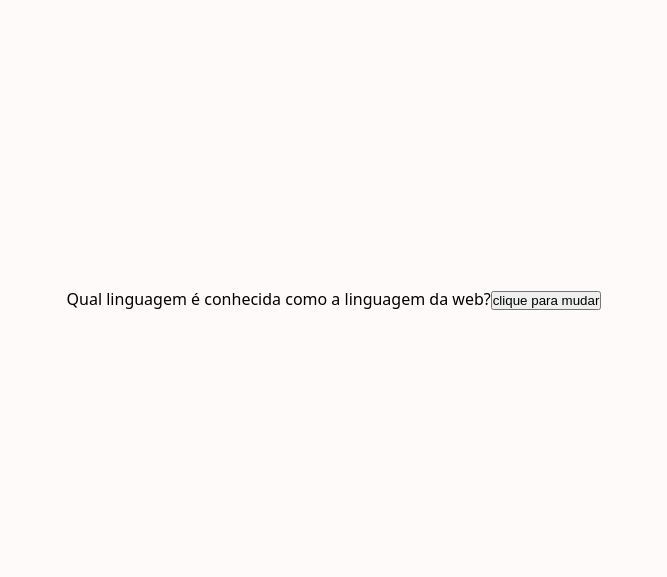
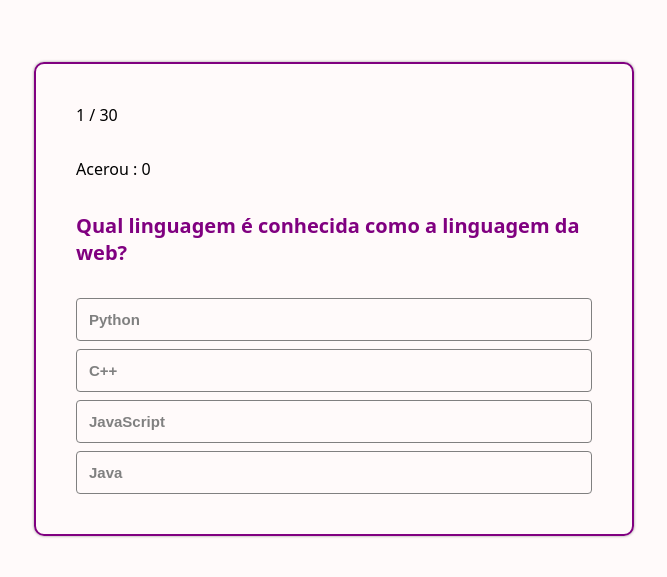
Before and after one commit to diegolts7/Project-Quiz, a React (Vite) app: page /quests in a window 1280 px wide. Shown: the part 101-678 px from the top of the page, without its empty margins (306-973 px from the left). Built offline with nearby package versions, Linux system fonts and the light colour scheme.

Commit message:
Implementando toda a logica da renderização das questoes, alem das funcionalidades de mudar de questao, de verificar os acertos e em qual pergunta esta, e por fim a estilização dinamica de acordo com a resposta.

```diff
--- /dev/null
+++ b/src/components/layout/modalQuestion/ModalQuestion.jsx
@@ -0,0 +1,91 @@
+import fetchJSON from "../../../functions/fetchJSON/FetchJSON";
+import { useEffect, useState } from "react";
+import {
+  DivToglleQuestionOrQuit,
+  BtnOpcoes,
+  DivOpcoes,
+  Pergunta,
+  DivQuestion,
+} from "./Styles";
+
+const ModalQuestion = () => {
+  const [questions, setQuestions] = useState([]);
+  const [currentQuestion, setCurrentQuestion] = useState(0);
+  const [opcaoClicada, setOpcaoClicada] = useState(false);
+  const [acertos, setAcertos] = useState(0);
+  const [isExitQuestions, setIsExitQuestions] = useState(false);
+
+  async function pegarDados() {
+    let dados = await fetchJSON();
+    setQuestions(dados);
+  }
+
+  const handleOptionClick = (index) => {
+    if (!opcaoClicada) {
+      setOpcaoClicada(true);
+      if (
+        questions[currentQuestion].options[index] ===
+        questions[currentQuestion].answer
+      ) {
+        setAcertos((acertosBefore) => acertosBefore + 1);
+      }
+    }
+  };
+
+  useEffect(() => {
+    pegarDados();
+  }, []);
+
+  return (
+    <DivQuestion>
+      {isExitQuestions ? (
+        <p>
+          {acertos}/{currentQuestion + 1}
+        </p>
+      ) : (
+        <>
+          {questions.length > 0 && (
+            <>
+              <p>{`${currentQuestion + 1} / ${questions.length}`}</p>
+              <p>{`Acerou : ${acertos}`}</p>
+              <Pergunta>{questions[currentQuestion].question}</Pergunta>
+              <DivOpcoes>
+                {questions[currentQuestion].options.map((option, index) => (
+                  <BtnOpcoes
+                    key={index}
+                    onClick={() => handleOptionClick(index)}
+                    opcaoClicada={opcaoClicada}
+                    opcaoCerta={
+                      option === questions[currentQuestion].answer &&
+                      opcaoClicada
+                    }
+                  >
+                    {option}
+                  </BtnOpcoes>
+                ))}
+              </DivOpcoes>
+            </>
+          )}
+
+          {opcaoClicada && (
+            <DivToglleQuestionOrQuit>
+              <button
+                onClick={() => {
+                  setCurrentQuestion((beforeQuestion) => beforeQuestion + 1);
+                  setOpcaoClicada(false);
+                }}
+              >
+                Próxima pergunta
+              </button>
+              <button onClick={() => setIsExitQuestions(true)}>
+                Sair do quiz
+              </button>
+            </DivToglleQuestionOrQuit>
+          )}
+        </>
+      )}
+    </DivQuestion>
+  );
+};
+
+export default ModalQuestion;
--- /dev/null
+++ b/src/components/layout/modalQuestion/Styles.jsx
@@ -0,0 +1,67 @@
+import styled from "styled-components";
+
+const DivQuestion = styled.div`
+  display: flex;
+  flex-direction: column;
+  gap: 2rem;
+  width: 75vh;
+  border: 2px solid purple;
+  padding: 40px;
+  border-radius: 10px;
+  box-shadow: 0px 0px 3px rgba(0, 0, 0, 0.4);
+`;
+
+const Pergunta = styled.p`
+  font-size: 20px;
+  font-weight: 600;
+  color: purple;
+`;
+
+const DivOpcoes = styled.div`
+  display: flex;
+  flex-direction: column;
+  gap: 0.5rem;
+`;
+
+const BtnOpcoes = styled.button`
+  padding: 12px;
+  cursor: ${(props) => (props.opcaoClicada ? "not-allowed" : "pointer")};
+  border: 1px solid gray;
+  border-radius: 4px;
+  font-weight: 550;
+  font-size: 15px;
+  color: ${(props) =>
+    props.opcaoClicada ? (props.opcaoCerta ? "white" : "red") : "gray"};
+  background-color: ${(props) =>
+    props.opcaoClicada ? (props.opcaoCerta ? "green" : "inherit") : "inherit"};
+
+  text-align: left;
+  &:hover {
+    border: 1px solid black;
+    color: black;
+  }
+`;
+
+const DivToglleQuestionOrQuit = styled.div`
+  display: flex;
+  gap: 1rem;
+  margin: 0 auto;
+
+  button {
+    cursor: pointer;
+    padding: 10px;
+    border-radius: 4px;
+    border: none;
+    background-color: purple;
+    color: white;
+    font-size: 15px;
+    font-weight: 600;
+    &:hover {
+      border: 1px solid purple;
+      background-color: inherit;
+      color: purple;
+    }
+  }
+`;
+
+export { DivToglleQuestionOrQuit, BtnOpcoes, DivOpcoes, Pergunta, DivQuestion };
--- a/src/components/pages/quests/Quests.jsx
+++ b/src/components/pages/quests/Quests.jsx
@@ -1,28 +1,9 @@
-import fetchJSON from "../../../functions/fetchJSON/FetchJSON";
-import { useEffect, useState } from "react";
+import ModalQuestion from "../../layout/modalQuestion/ModalQuestion";
 
 const Quests = () => {
-  const [questions, setQuestions] = useState([]);
-  const [currentQuestion, setCurrentQuestion] = useState(0);
-
-  async function pegarDados() {
-    let dados = await fetchJSON();
-    setQuestions(dados);
-  }
-
-  useEffect(() => {
-    pegarDados();
-  }, []);
   return (
     <div>
-      {questions.length > 0 && questions[currentQuestion].question}
-      <button
-        onClick={() =>
-          setCurrentQuestion((beforeQuestion) => beforeQuestion + 1)
-        }
-      >
-        clique para mudar
-      </button>
+      <ModalQuestion />
     </div>
   );
 };
```
